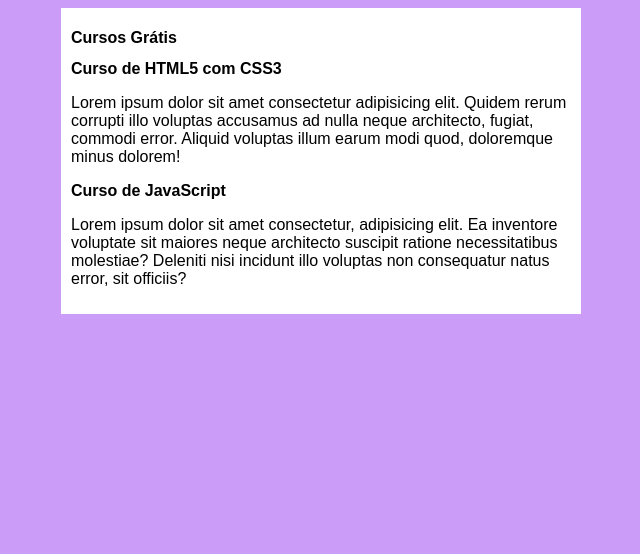
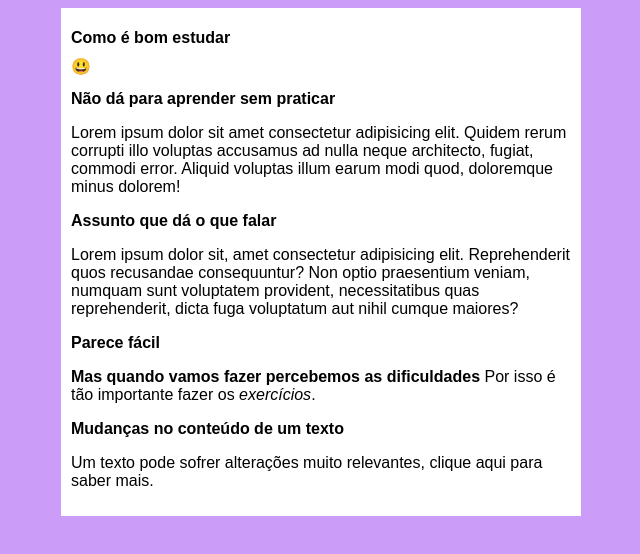
Before and after one commit to gdmontoya/PROJETO-SITE, a plain HTML site: page index.html in a window 1280 px wide. Shown: the whole page, without its empty margins (319-959 px from the left). Drawn offline with Linux system fonts and the light colour scheme.

Commit message:
Acrescentei ico, emoji, negrito e itálico
Próximo passo- fazer um link interno

```diff
--- a/index.html
+++ b/index.html
@@ -4,21 +4,29 @@
     <meta charset="UTF-8">
     <meta http-equiv="X-UA-Compatible" content="IE=edge">
     <meta name="viewport" content="width=device-width, initial-scale=1.0">
-    <title>Título do Site</title>
+    <link rel="shortcut icon" href="ideia.ico" type="image/x-icon">
+    <title>Primeiro Projeto</title>
     <link rel="stylesheet" href="estilos/style.css">
 </head>
 <body>
     <main>
         <header>
-            <h1>Cursos Grátis</h1>
+            <h1>Como é bom estudar</h1>
+            &#x1f603;
         </header>
         <article>
-            <h2>Curso de HTML5 com CSS3</h2>
+            <h2>Não dá para aprender sem praticar</h2>
             <p>Lorem ipsum dolor sit amet consectetur adipisicing elit. Quidem rerum corrupti illo voluptas accusamus ad nulla neque architecto, fugiat, commodi error. Aliquid voluptas illum earum modi quod, doloremque minus dolorem!</p>
+
+            <h3>Assunto que dá o que falar</h3>
+            <p>Lorem ipsum dolor sit, amet consectetur adipisicing elit. Reprehenderit quos recusandae consequuntur? Non optio praesentium veniam, numquam sunt voluptatem provident, necessitatibus quas reprehenderit, dicta fuga voluptatum aut nihil cumque maiores?</p>
+
+            <h2>Parece fácil</h2>
+            <p><strong>Mas quando vamos fazer percebemos as dificuldades</strong> Por isso é tão importante fazer os <em>exercícios</em>. </p>
         </article>
         <article>
-            <h2>Curso de JavaScript</h2>
-            <p>Lorem ipsum dolor sit amet consectetur, adipisicing elit. Ea inventore voluptate sit maiores neque architecto suscipit ratione necessitatibus molestiae? Deleniti nisi incidunt illo voluptas non consequatur natus error, sit officiis?</p>
+            <h2>Mudanças no conteúdo de um texto</h2>
+            <p>Um texto pode sofrer alterações muito relevantes, clique aqui para saber mais.</p>
         </article>
     </main>
 </body>
```
Also changed, not shown: ideia.ico (added).
